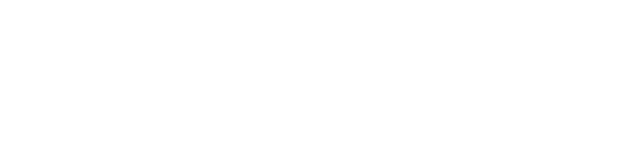
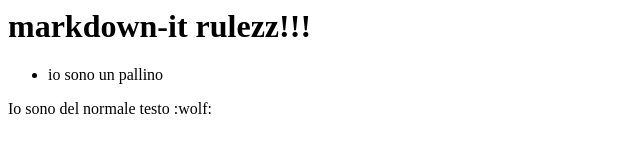
Before and after one commit to Typing-Monkeys/MSMC, a plain HTML site: page index.html in a window 1280 px wide. Shown: the whole page, without its empty margins (0-640 px from the left). Drawn offline with nearby package versions, Linux system fonts and the light colour scheme.

Commit message:
Update index.html

```diff
--- a/index.html
+++ b/index.html
@@ -2,11 +2,22 @@
     <head>
         <title>Title</title>
         <script src="./js/data.js"></script>
+        <script src="https://cdnjs.cloudflare.com/ajax/libs/markdown-it/12.0.4/markdown-it.js"></script>
     </head>
 
     <body>
+        <div id="aa"></div>
+
         <script>
-            alert(data);
+            var md = window.markdownit();
+            var result = md.render(
+                '# markdown-it rulezz!!!\n' +
+                '\n'+
+                '* io sono un pallino\n\n' +
+                'Io sono del normale testo :wolf:'
+                );
+
+            document.getElementById("aa").innerHTML = result;
         </script>
     </body>
 </html>
```
